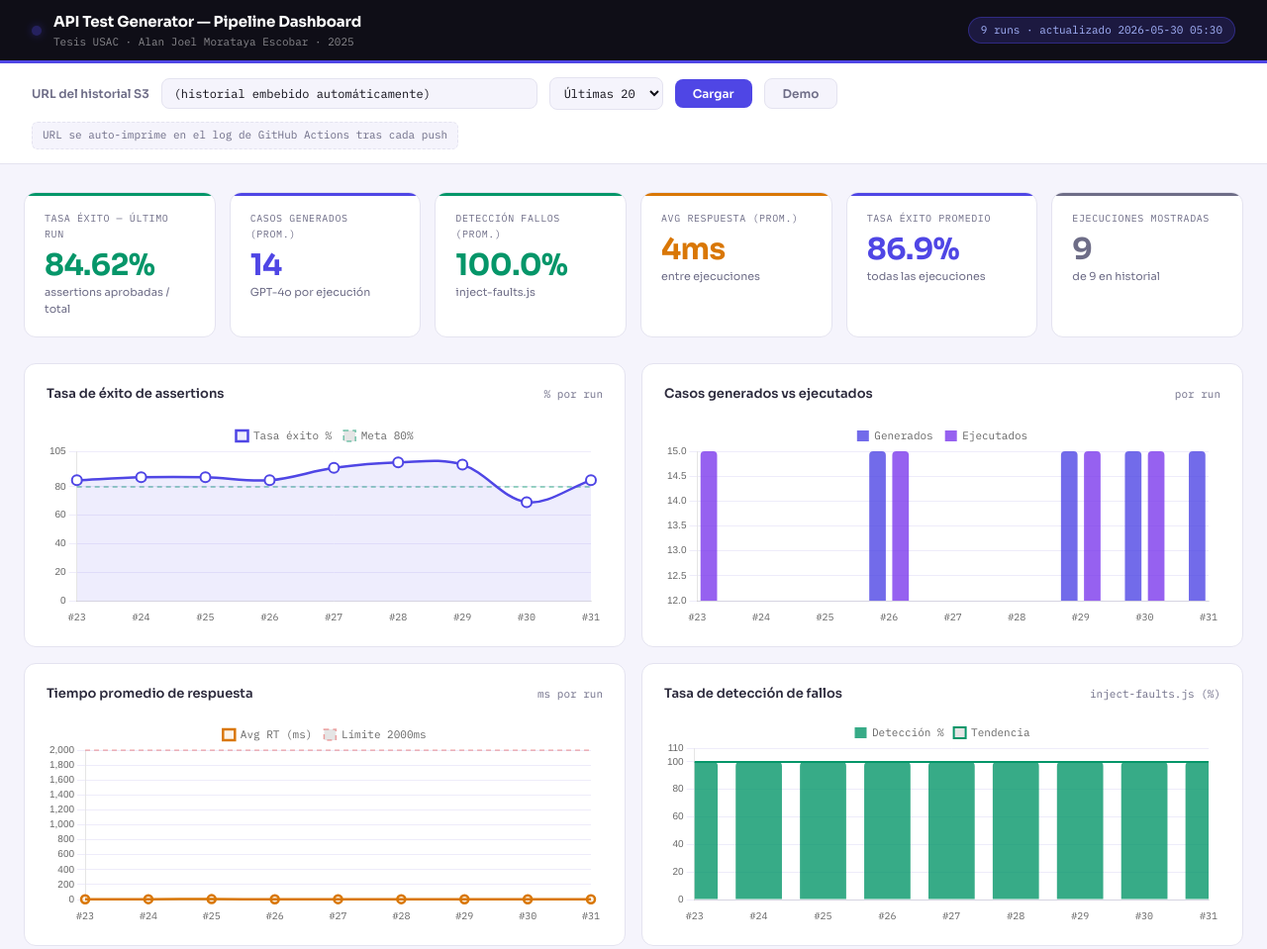
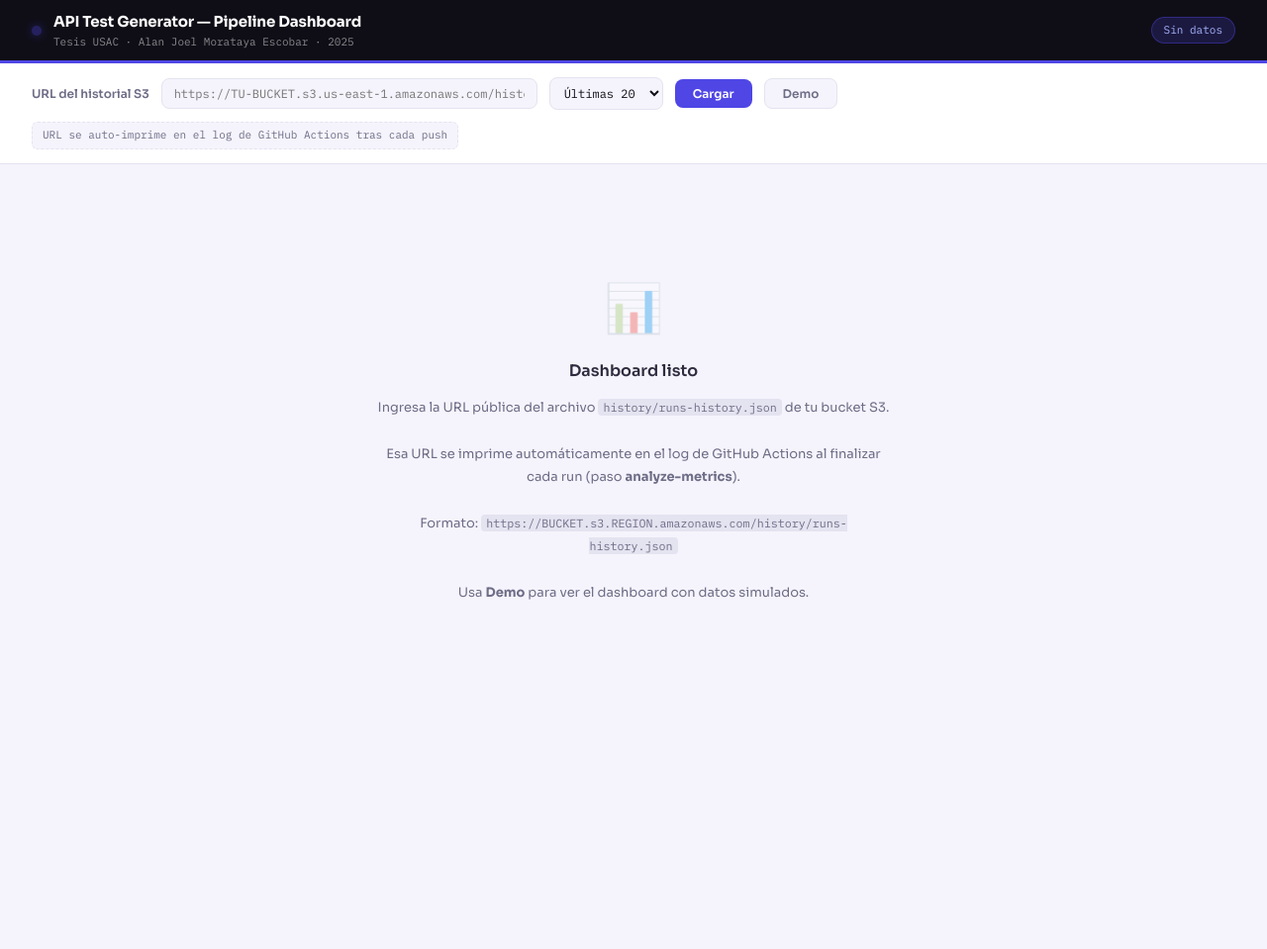
Before and after one commit to ajme-prog/api-test-generator, a website: page docs/index.html in a window 1280 px wide. Shown: the top 959 px of the page at 99% size. After the commit the page ends 800 px from the top, so only its background shows below. Drawn offline with nearby package versions, Linux system fonts and the light colour scheme.

Commit message:
experimento: iteración 1

```diff
--- a/docs/index.html
+++ b/docs/index.html
@@ -618,169 +618,6 @@ if (!tryAutoLoad()) {
   setTimeout(tryAutoLoad, 500);
 }
 </script>
-<script>window.EMBEDDED_HISTORY = [
-  {
-    "runId": "23",
-    "timestamp": "2026-05-20T02:00:50.255Z",
-    "branch": "main",
-    "commitSha": "3348255",
-    "apiEndpoints": 17,
-    "casesGenerated": 15,
-    "casesExecuted": 15,
-    "tokensUsed": 7447,
-    "genDurationSeconds": 15.97,
-    "passRate": "84.62%",
-    "coveragePercent": "70.59%",
-    "avgResponseTime": 4.1,
-    "detectionRate": "100.00%",
-    "redundancyRate": "20.00%",
-    "exactDuplicates": 3,
-    "qualitativeFlags": 0
-  },
-  {
-    "runId": "24",
-    "timestamp": "2026-05-22T04:46:46.834Z",
-    "branch": "main",
-    "commitSha": "6eb2d84",
-    "apiEndpoints": 17,
-    "casesGenerated": 12,
-    "casesExecuted": 12,
-    "tokensUsed": 6890,
-    "genDurationSeconds": 13.65,
-    "passRate": "86.67%",
-    "coveragePercent": "52.94%",
-    "avgResponseTime": 4.9,
-    "detectionRate": "100.00%",
-    "redundancyRate": "25.00%",
-    "exactDuplicates": 3,
-    "qualitativeFlags": 0
-  },
-  {
-    "runId": "25",
-    "timestamp": "2026-05-22T04:54:38.576Z",
-    "branch": "main",
-    "commitSha": "401f892",
-    "apiEndpoints": 17,
-    "casesGenerated": 12,
-    "casesExecuted": 12,
-    "tokensUsed": 6920,
-    "genDurationSeconds": 12.14,
-    "passRate": "86.67%",
-    "coveragePercent": "52.94%",
-    "avgResponseTime": 5,
-    "detectionRate": "100.00%",
-    "redundancyRate": "25.00%",
-    "exactDuplicates": 3,
-    "qualitativeFlags": 0
-  },
-  {
-    "runId": "26",
-    "timestamp": "2026-05-22T05:15:08.913Z",
-    "branch": "main",
-    "commitSha": "d6c3a40",
-    "apiEndpoints": 17,
-    "casesGenerated": 15,
-    "casesExecuted": 15,
-    "tokensUsed": 7486,
-    "genDurationSeconds": 18.34,
-    "passRate": "84.62%",
-    "coveragePercent": "70.59%",
-    "avgResponseTime": 4.3,
-    "detectionRate": "100.00%",
-    "redundancyRate": "20.00%",
-    "exactDuplicates": 3,
-    "qualitativeFlags": 0
-  },
-  {
-    "runId": "27",
-    "timestamp": "2026-05-22T06:22:27.923Z",
-    "branch": "main",
-    "commitSha": "59d0ae7",
-    "apiEndpoints": 17,
-    "casesGenerated": 12,
-    "casesExecuted": 12,
-    "tokensUsed": 6914,
-    "genDurationSeconds": 15.05,
-    "passRate": "93.33%",
-    "coveragePercent": "52.94%",
-    "avgResponseTime": 4.6,
-    "detectionRate": "100.00%",
-    "redundancyRate": "25.00%",
-    "exactDuplicates": 3,
-    "qualitativeFlags": 0
-  },
-  {
-    "runId": "28",
-    "timestamp": "2026-05-22T06:28:31.930Z",
-    "branch": "main",
-    "commitSha": "31294a4",
-    "apiEndpoints": 17,
-    "casesGenerated": 12,
-    "casesExecuted": 12,
-    "tokensUsed": 6950,
-    "genDurationSeconds": 16.9,
-    "passRate": "97.22%",
-    "coveragePercent": "52.94%",
-    "avgResponseTime": 4.7,
-    "detectionRate": "100.00%",
-    "redundancyRate": "25.00%",
-    "exactDuplicates": 3,
-    "qualitativeFlags": 0
-  },
-  {
-    "runId": "29",
-    "timestamp": "2026-05-22T06:33:08.324Z",
-    "branch": "main",
-    "commitSha": "567441e",
-    "apiEndpoints": 17,
-    "casesGenerated": 15,
-    "casesExecuted": 15,
-    "tokensUsed": 7460,
-    "genDurationSeconds": 16.57,
-    "passRate": "95.56%",
-    "coveragePercent": "70.59%",
-    "avgResponseTime": 4,
-    "detectionRate": "100.00%",
-    "redundancyRate": "20.00%",
-    "exactDuplicates": 3,
-    "qualitativeFlags": 0
-  },
-  {
-    "runId": "30",
-    "timestamp": "2026-05-22T07:16:11.206Z",
-    "branch": "main",
-    "commitSha": "8cfe270",
-    "apiEndpoints": 17,
-    "casesGenerated": 15,
-    "casesExecuted": 15,
-    "tokensUsed": 7204,
-    "genDurationSeconds": 19.06,
-    "passRate": "69.23%",
-    "coveragePercent": "70.59%",
-    "avgResponseTime": 3.7,
-    "detectionRate": "100.00%",
-    "redundancyRate": "40.00%",
-    "exactDuplicates": 6,
-    "qualitativeFlags": 0
-  },
-  {
-    "runId": "31",
-    "timestamp": "2026-05-22T07:26:49.098Z",
-    "branch": "main",
-    "commitSha": "00fe914",
-    "apiEndpoints": 17,
-    "casesGenerated": 15,
-    "casesExecuted": 15,
-    "tokensUsed": 7486,
-    "genDurationSeconds": 20.11,
-    "passRate": "84.62%",
-    "coveragePercent": "70.59%",
-    "avgResponseTime": 3.9,
-    "detectionRate": "100.00%",
-    "redundancyRate": "20.00%",
-    "exactDuplicates": 3,
-    "qualitativeFlags": 0
-  }
-];</script>
+<!-- HISTORY_INJECTION_POINT -->
 </body>
 </html>
```
Also changed, not shown: scripts/generate-tests.js (+67 -62 lines), src/utils/redundancy-analyzer.js (+59 -52 lines).
